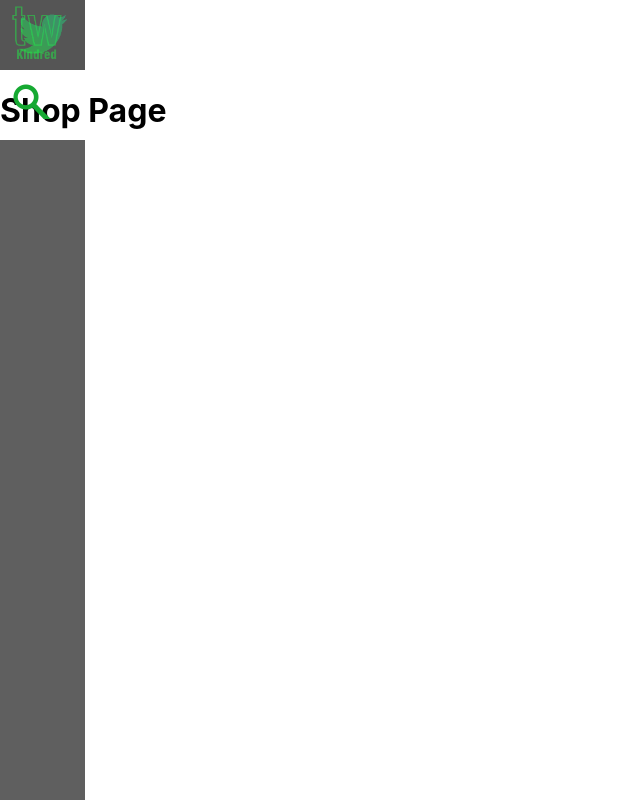
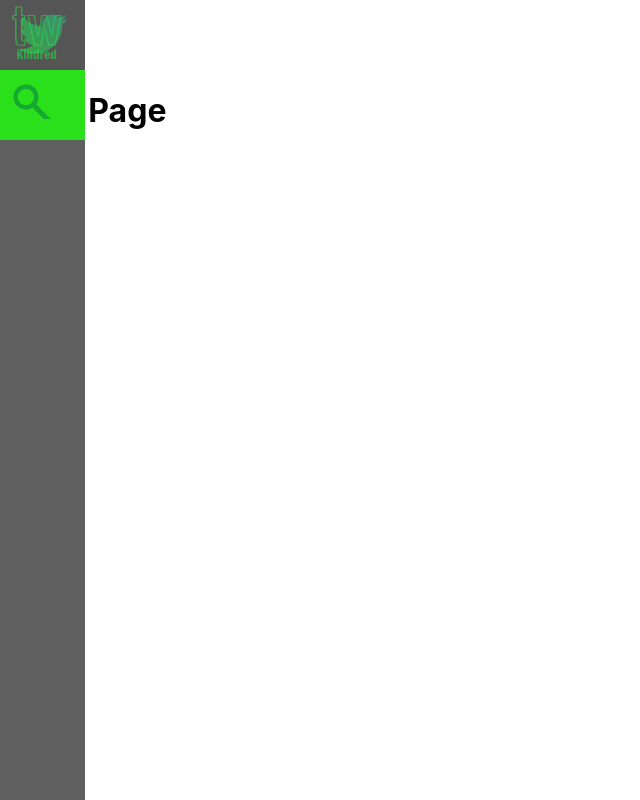
Before and after one commit to Stennetett/Kindred-Twitter, a React (Create React App) app: page /shop in a window 1280 px wide. Shown: the whole page, without its empty margins (0-640 px from the left). Built offline with nearby package versions, Linux system fonts and the light colour scheme; the HTML template or start-up script is replaced by a standard one.

Commit message:
restored

```diff
--- a/src/mainMenu.js
+++ b/src/mainMenu.js
@@ -34,7 +34,7 @@ function Hello() {
 
 
                 <div id="wrapper">
-                    <div className="popup">
+                    <div className="searchPopOut">
                     <input className="text" type="text" placeholder="Search.."></input>
 
                     <div id="searchIcon">
```
